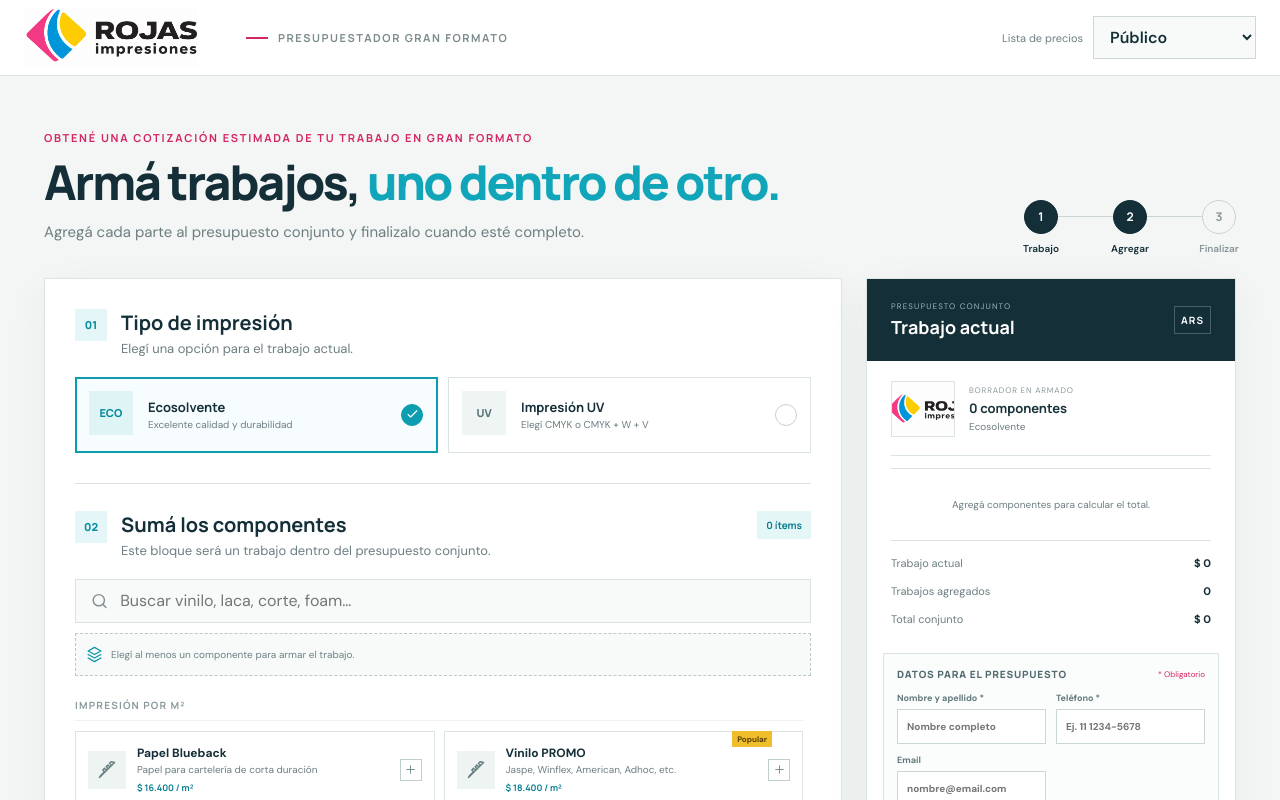
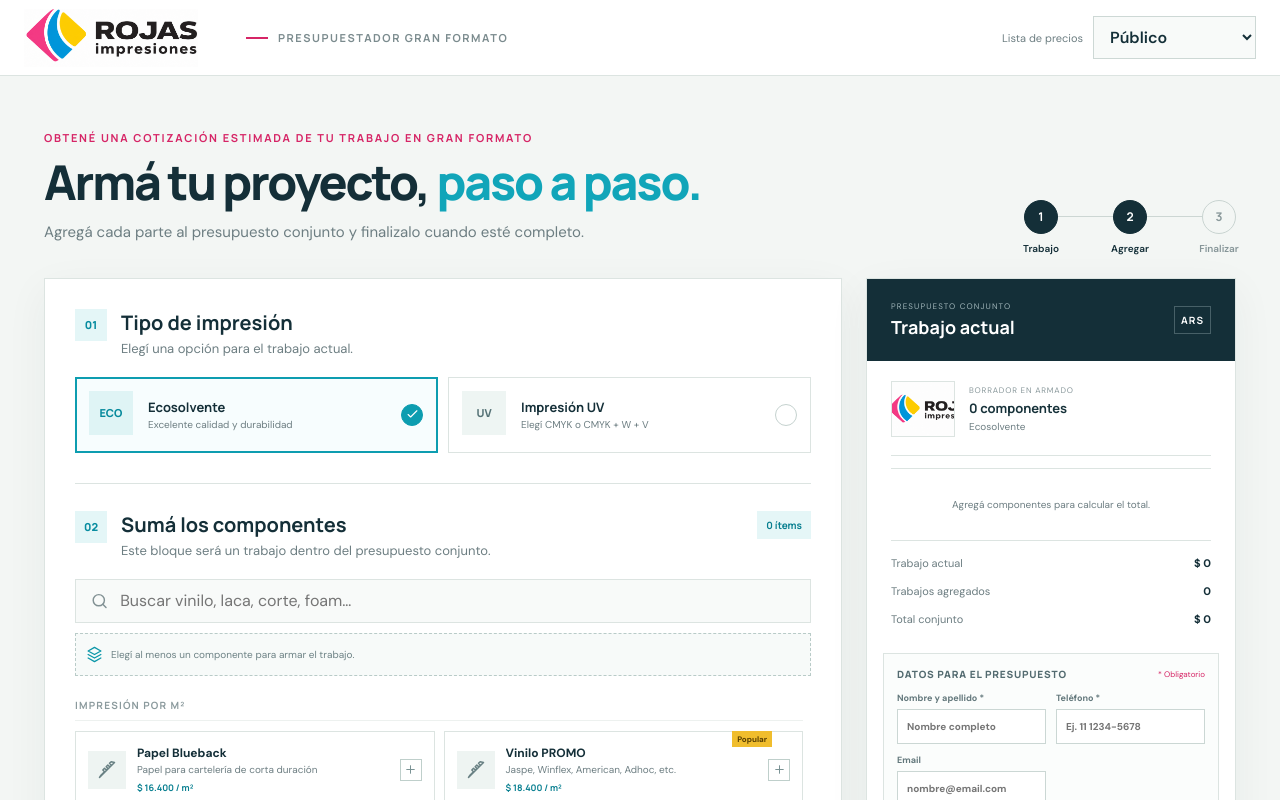
Before and after one commit to leoptr22/presupuestador, a React (Vite) app: page / in a window 1280 px wide. Shown: the top 800 px of the page. Built offline with nearby package versions, Linux system fonts and the light colour scheme.

Commit message:
CAMBIOS EN PRESUPUESTO

```diff
--- a/src/main.jsx
+++ b/src/main.jsx
@@ -153,6 +153,9 @@
     }
   }
 
+
+// generador de PDF
+
   async function generatePdf() {
     if (!validateCustomer()) return
     const doc = new jsPDF({ unit: 'mm', format: 'a4' })
@@ -297,7 +300,7 @@
 
     <main>
       <section className="intro">
-        <div><p className="eyebrow">OBTENÉ UNA COTIZACIÓN ESTIMADA DE TU TRABAJO EN GRAN FORMATO</p><h1>Armá trabajos, <em>uno dentro de otro.</em></h1><p>Agregá cada parte al presupuesto conjunto y finalizalo cuando esté completo.</p></div>
+        <div><p className="eyebrow">OBTENÉ UNA COTIZACIÓN ESTIMADA DE TU TRABAJO EN GRAN FORMATO</p><h1>Armá tu proyecto, <em>paso a paso.</em></h1><p>Agregá cada parte al presupuesto conjunto y finalizalo cuando esté completo.</p></div>
         <div className="step-line" aria-label="Pasos"><span className="active">1 <b>Trabajo</b></span><i></i><span className="active">2 <b>Agregar</b></span><i></i><span className={finalized ? 'active' : ''}>3 <b>Finalizar</b></span></div>
       </section>
 
```
